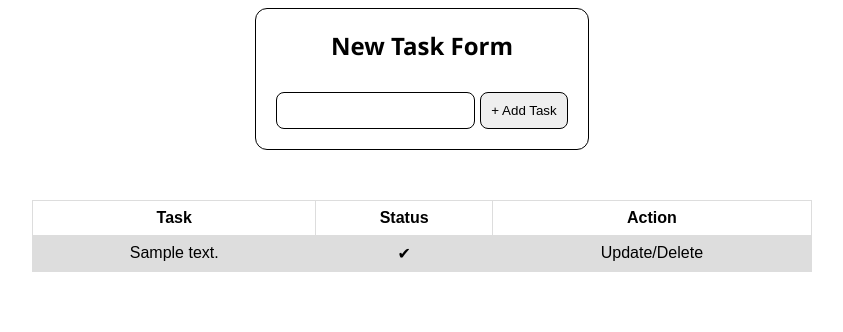
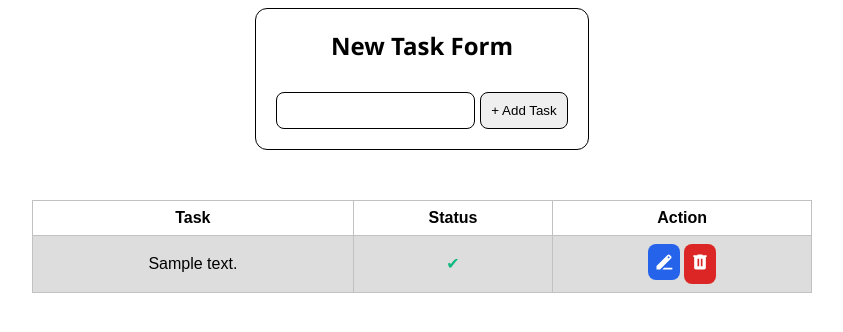
Before and after one commit to Kh-Tanjim-Ashraf/Flask-Defined, a Flask app: page / in a window 1280 px wide. Shown: the part 154-486 px from the top of the page, without its empty margins (218-1061 px from the left). Run offline with Flask 3, Linux system fonts and the light colour scheme; tables that the repository leaves empty hold one stand-in row (values such as "Sample post").

Commit message:
F3: Implemented the task delete route functionality; Updated the UI of the task-status & task-action columns

```diff
--- a/3-flask-sqlalchemy-db-connection/app.py
+++ b/3-flask-sqlalchemy-db-connection/app.py
@@ -24,7 +24,7 @@ class Task(db.Model):
     isCompleted: Mapped[bool] = mapped_column(Boolean(), default=False, nullable=False)
     dateCreated: Mapped[datetime] = mapped_column(server_default=func.now(), nullable=False)
 
-# Route to the home
+# Homepage Route
 @app.route('/', methods=['GET','POST'])
 def index():
     if request.method == 'POST':
@@ -40,7 +40,7 @@ def index():
             db.session.commit()
             return redirect('/')
         except:
-            return "<h3>There's an issue about inserting the new task</h3>"
+            return "<h3>There is a problem inserting the new task</h3>"
     else:
         # Create the query to fetch the task records
         query = db.select(Task).order_by(Task.dateCreated.desc())
@@ -49,5 +49,19 @@ def index():
         # Pass the list of tasks into the template
         return render_template('index.html', tasks=tasks)
 
+# Task Delete Route
+@app.route('/delete/<int:id>/')
+def taskDelete(id):
+    # Check if a task exist with the id, otherwise return 404
+    task = Task.query.get_or_404(id)
+
+    # Detele the task
+    try:
+        db.session.delete(task)
+        db.session.commit()
+        return redirect('/')
+    except:
+        return "<h3>There is a problem deleting the task</h3>"
+
 if __name__ == "__main__":
     app.run(debug=True)
--- a/3-flask-sqlalchemy-db-connection/static/css/main.css
+++ b/3-flask-sqlalchemy-db-connection/static/css/main.css
@@ -49,12 +49,63 @@ body {
 
     td,
     th {
-      border: 1px solid #dddddd;
+      border: 1px solid #c1c1c1;
       padding: 8px;
     }
 
     tr:nth-child(even) {
       background-color: #dddddd;
     }
+
+    td.task-status-col .task-completed {
+      color: #10b981;
+    }
+
+    td.task-status-col .task-not-completed {
+      color: #fb2c36;
+    }
+
+    td.task-action-col a {
+      color: #fff;
+      text-decoration: none;
+    }
+
+    td.task-action-col .update-btn,
+    td.task-action-col .delete-btn {
+      display: inline-flex;
+      color: #fff;
+      padding: 8px 6px;
+      border-radius: 8px;
+      cursor: pointer;
+      transition: color 50ms;
+    }
+
+    td.task-action-col .update-btn {
+      background-color: #2563eb;
+    }
+
+    td.task-action-col .update-btn:hover {
+      background-color: #1d4ed8;
+      border-color: #3b82f6;
+    }
+
+    td.task-action-col .update-btn:focus {
+      outline: 1px solid #3b82f6;
+      outline-offset: 1px;
+    }
+
+    td.task-action-col .delete-btn {
+      background-color: #dc2626;
+    }
+
+    td.task-action-col .delete-btn:hover {
+      background-color: #b91c1c;
+      border-color: #ef4444;
+    }
+
+    td.task-action-col .delete-btn:focus {
+      outline: 1px solid #ef4444;
+      outline-offset: 1px;
+    }
   }
 }
--- a/3-flask-sqlalchemy-db-connection/templates/index.html
+++ b/3-flask-sqlalchemy-db-connection/templates/index.html
@@ -36,17 +36,47 @@
   </tr>
   {% for task in tasks %}
   <tr>
-    <td>{{ task.content }}</td>
-    <td>
+    <td class="task-content-col">{{ task.content }}</td>
+    <td class="task-status-col">
       {% if task.isCompleted %}
-        <span id="task-completed">✔</span>
+      <span class="task-completed">✔</span>
       {% else %}
-        <span id="task-not-completed">✘</span>
+      <span class="task-not-completed">✘</span>
       {% endif %}
     </td>
-    <td>Update/Delete</td>
+    <td class="task-action-col">
+      <!-- Update Button Icon -->
+      <div class="update-btn">
+        <svg
+          xmlns="http://www.w3.org/2000/svg"
+          width="20"
+          height="20"
+          viewBox="0 0 24 24"
+        >
+          <path
+            fill="currentColor"
+            d="m10.05 21l2-2H22v2zM3 21v-4.25L16.2 3.575q.275-.275.65-.425t.775-.15t.763.162t.662.438L20.425 5q.275.3.425.663T21 6.4q0 .4-.137.762t-.438.663L7.25 21zM17.6 7.8L19 6.4L17.6 5l-1.4 1.4z"
+          />
+        </svg>
+      </div>
+      <!-- Delete Button Icon -->
+      <div class="delete-btn">
+        <a href="/delete/{{task.id}}/">
+          <svg
+            xmlns="http://www.w3.org/2000/svg"
+            width="20"
+            height="20"
+            viewBox="0 0 24 24"
+          >
+            <path
+              fill="currentColor"
+              d="M7 21q-.825 0-1.412-.587T5 19V6H4V4h5V3h6v1h5v2h-1v13q0 .825-.587 1.413T17 21zm2-4h2V8H9zm4 0h2V8h-2z"
+            />
+          </svg>
+        </a>
+      </div>
+    </td>
   </tr>
   {% endfor %}
 </table>
-{% endif %}
-{% endblock %}
+{% endif %} {% endblock %}
```
